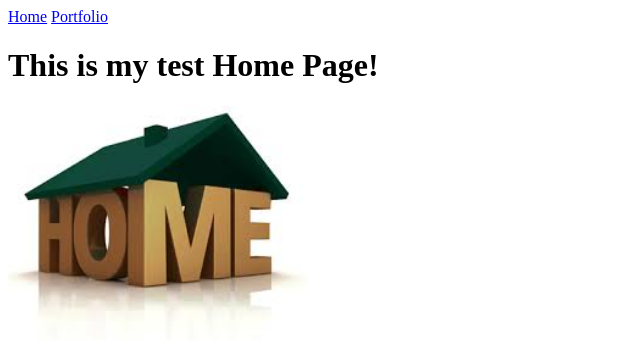
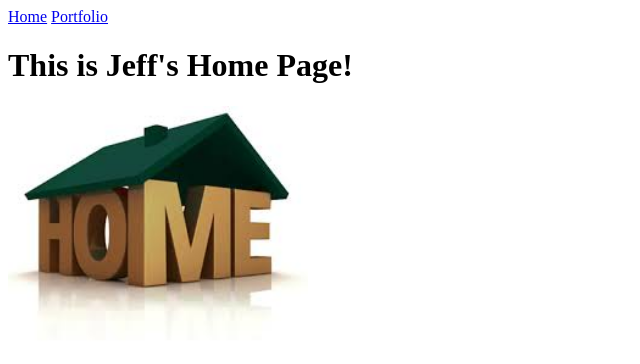
Before and after one commit to jbeberstein/jbeberstein.github.io, a plain HTML site: page my_website/index.html in a window 1280 px wide. Shown: the whole page, without its empty margins (0-640 px from the left). Drawn offline with Linux system fonts and the light colour scheme.

Commit message:
Changed the heading

```diff
--- a/my_website/index.html
+++ b/my_website/index.html
@@ -7,7 +7,7 @@
   <body>
     <a href="index.html">Home</a>
     <a href="portfolio.html">Portfolio</a>
-    <h1>This is my test Home Page!</h1>
+    <h1>This is Jeff's Home Page!</h1>
     <img src="images/home.jpg" height="250">
   </body>
 </html>
```
